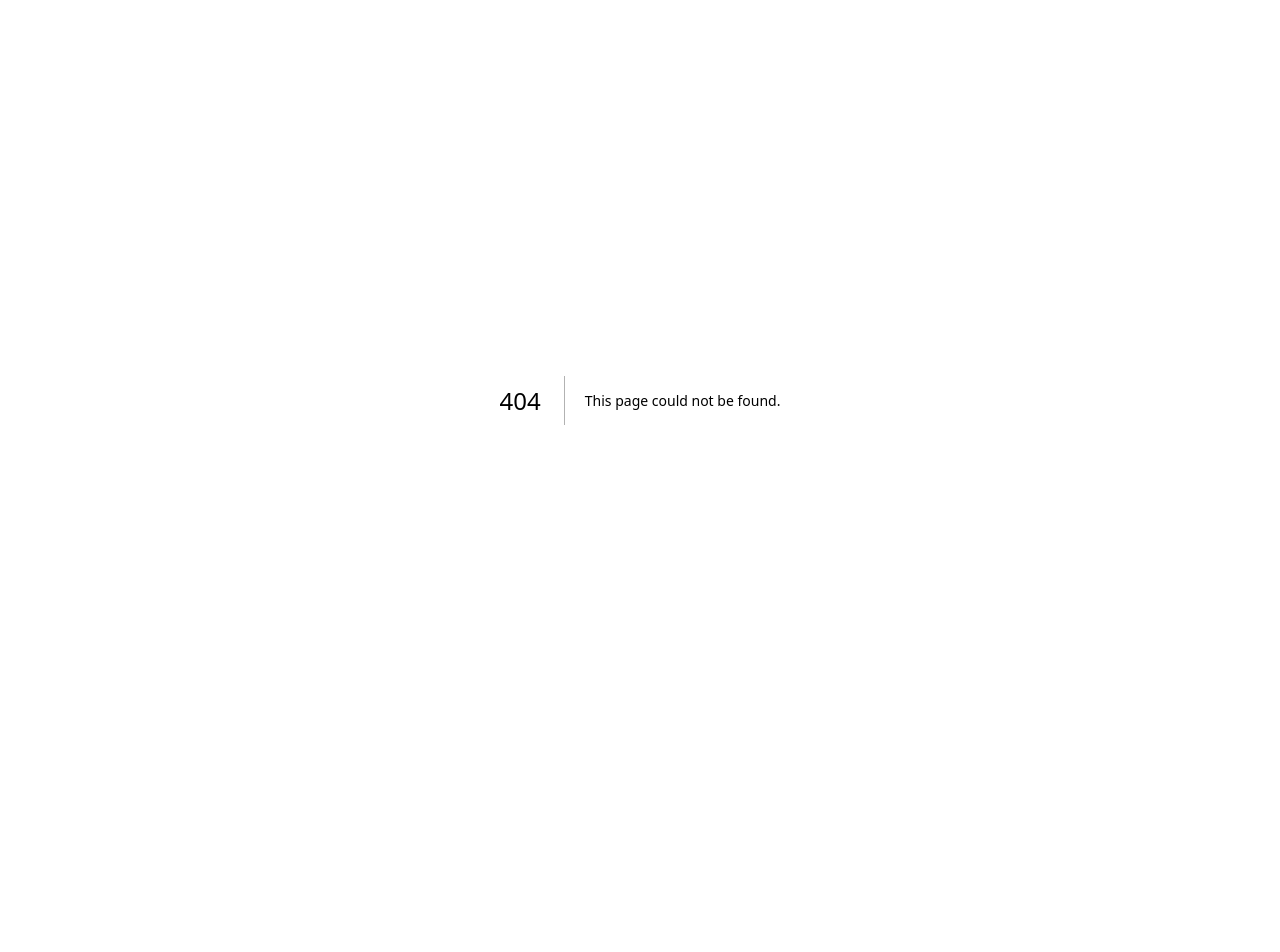
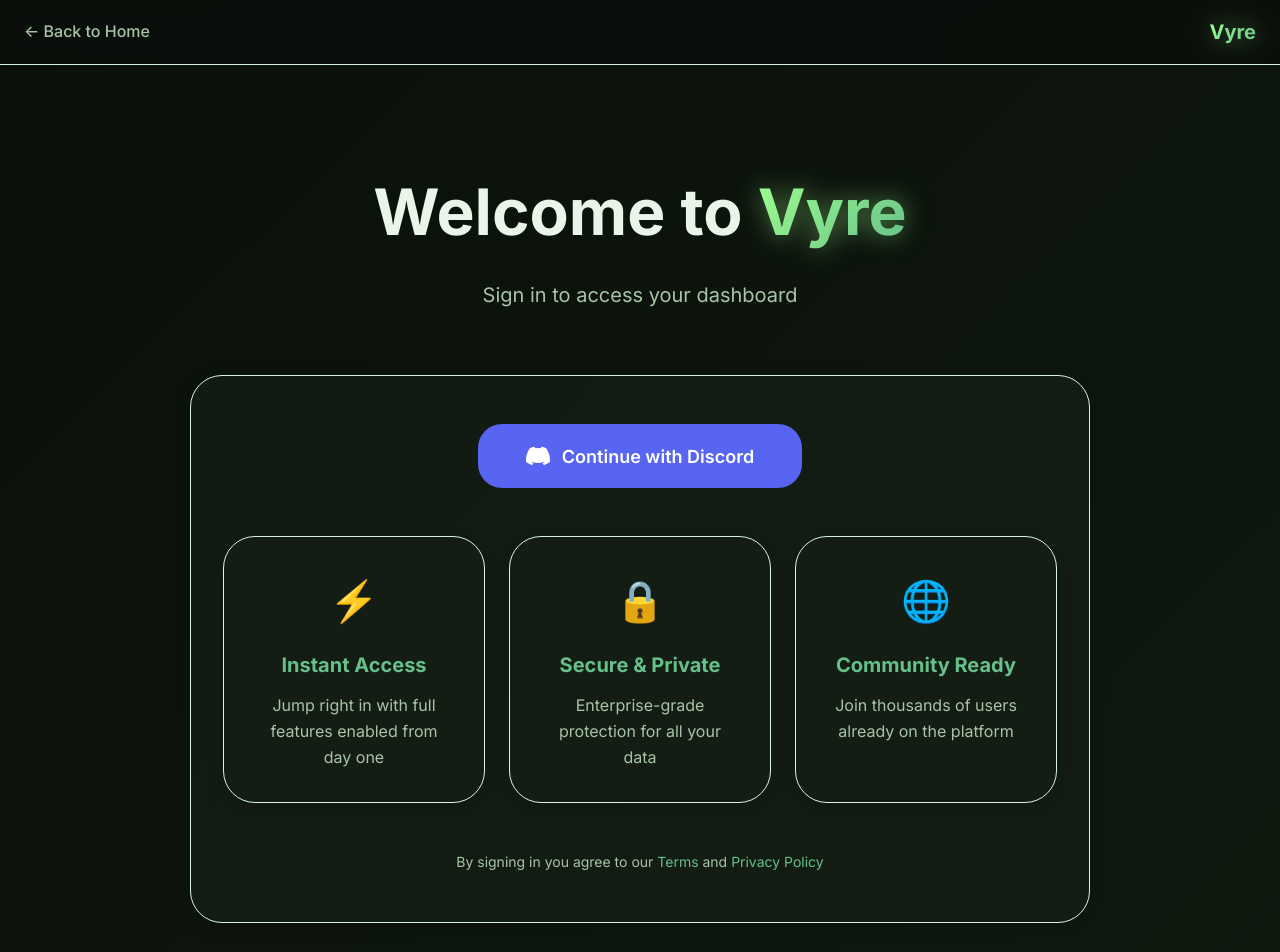
Before and after one commit to alaao07/vyresite, a Next.js app: page /dashboard in a window 1280 px wide. Before the commit this address had no page. Shown: the top 952 px of the page. Before the commit the page ends 800 px from the top, so only its background shows below. Built offline with nearby package versions, Linux system fonts and the light colour scheme.

Commit message:
Create page.tsx

```diff
--- /dev/null
+++ b/app/dashboard/page.tsx
@@ -0,0 +1,98 @@
+import Link from 'next/link'
+
+export default function DashboardPage() {
+  return (
+    <>
+      <Header />
+      <main style={{ minHeight: '80vh', padding: '6rem 1.5rem 4rem', maxWidth: '1200px', margin: '0 auto' }}>
+        <div style={{ textAlign: 'center', marginBottom: '4rem' }}>
+          <h1 className="fade-in" style={{ fontSize: 'clamp(2.5rem, 6vw, 4rem)', fontWeight: 700, marginBottom: '1rem' }}>
+            Welcome to <span className="neon-text">Vyre</span>
+          </h1>
+          <p className="fade-delay" style={{ fontSize: '1.25rem', color: 'var(--text-secondary)' }}>Sign in to access your dashboard</p>
+        </div>
+
+        <div className="card" style={{ maxWidth: '900px', margin: '0 auto', padding: '3rem 2rem', display: 'flex', flexDirection: 'column', gap: '3rem', alignItems: 'center' }}>
+          <button style={{
+            display: 'flex',
+            alignItems: 'center',
+            gap: '0.75rem',
+            padding: '1.25rem 3rem',
+            background: '#5865F2',
+            color: 'white',
+            border: 'none',
+            borderRadius: '1.5rem',
+            fontSize: '1.125rem',
+            fontWeight: 600,
+            cursor: 'pointer',
+            transition: 'all 0.3s',
+            fontFamily: 'inherit'
+          }}>
+            <svg width="24" height="24" viewBox="0 0 24 24" fill="currentColor">
+              <path d="M20.317 4.37a19.791 19.791 0 0 0-4.885-1.515.074.074 0 0 0-.079.037c-.21.375-.444.864-.608 1.25a18.27 18.27 0 0 0-5.487 0 12.64 12.64 0 0 0-.617-1.25.077.077 0 0 0-.079-.037A19.736 19.736 0 0 0 3.677 4.37a.07.07 0 0 0-.032.027C.533 9.046-.32 13.58.099 18.057a.082.082 0 0 0 .031.057 19.9 19.9 0 0 0 5.993 3.03.078.078 0 0 0 .084-.028 14.09 14.09 0 0 0 1.226-1.994.076.076 0 0 0-.041-.106 13.107 13.107 0 0 1-1.872-.892.077.077 0 0 1-.008-.128 10.2 10.2 0 0 0 .372-.292.074.074 0 0 1 .077-.01c3.928 1.793 8.18 1.793 12.062 0a.074.074 0 0 1 .078.01c.12.098.246.198.373.292a.077.077 0 0 1-.006.127 12.299 12.299 0 0 1-1.873.892.077.077 0 0 0-.041.107c.36.698.772 1.362 1.225 1.993a.076.076 0 0 0 .084.028 19.839 19.839 0 0 0 6.002-3.03.077.077 0 0 0 .032-.054c.5-5.177-.838-9.674-3.549-13.66a.061.061 0 0 0-.031-.03z"/>
+            </svg>
+            <span>Continue with Discord</span>
+          </button>
+
+          <div style={{ display: 'grid', gridTemplateColumns: 'repeat(auto-fit, minmax(240px, 1fr))', gap: '1.5rem', width: '100%' }}>
+            {[
+              { icon: '⚡', title: 'Instant Access', desc: 'Jump right in with full features enabled from day one' },
+              { icon: '🔒', title: 'Secure & Private', desc: 'Enterprise-grade protection for all your data' },
+              { icon: '🌐', title: 'Community Ready', desc: 'Join thousands of users already on the platform' }
+            ].map((f, i) => (
+              <div key={i} className="card" style={{ padding: '2rem', textAlign: 'center' }}>
+                <div style={{ fontSize: '2.5rem', marginBottom: '1rem' }}>{f.icon}</div>
+                <h3 style={{ fontSize: '1.25rem', marginBottom: '0.75rem', color: 'var(--g-500)' }}>{f.title}</h3>
+                <p style={{ color: 'var(--text-secondary)', lineHeight: 1.6 }}>{f.desc}</p>
+              </div>
+            ))}
+          </div>
+
+          <p style={{ textAlign: 'center', fontSize: '0.875rem', color: 'var(--text-secondary)' }}>
+            By signing in you agree to our <a href="/privacy" style={{ color: 'var(--g-500)', textDecoration: 'none' }}>Terms</a> and <a href="/privacy" style={{ color: 'var(--g-500)', textDecoration: 'none' }}>Privacy Policy</a>
+          </p>
+        </div>
+      </main>
+      <Footer />
+    </>
+  )
+}
+
+function Header() {
+  return (
+    <header style={{
+      position: 'sticky',
+      top: 0,
+      zIndex: 100,
+      background: 'rgba(10, 15, 10, 0.9)',
+      backdropFilter: 'blur(10px)',
+      borderBottom: '1px solid var(--g-200)',
+      padding: '1rem 1.5rem'
+    }}>
+      <div style={{
+        maxWidth: '1400px',
+        margin: '0 auto',
+        display: 'flex',
+        alignItems: 'center',
+        justifyContent: 'space-between'
+      }}>
+        <Link href="/" style={{ color: 'var(--text-secondary)', textDecoration: 'none', fontWeight: 500 }}>← Back to Home</Link>
+        <span style={{ fontSize: '1.25rem', fontWeight: 700 }}><span className="neon-text">Vyre</span></span>
+      </div>
+    </header>
+  )
+}
+
+function Footer() {
+  return (
+    <footer style={{
+      borderTop: '1px solid var(--g-200)',
+      padding: '2rem 1.5rem',
+      marginTop: '6rem',
+      background: 'rgba(10, 15, 10, 0.5)',
+      textAlign: 'center'
+    }}>
+      <span style={{ fontSize: '0.875rem', color: 'var(--text-secondary)' }}>© 2025 Vyre v2.1</span>
+    </footer>
+  )
+}
```
